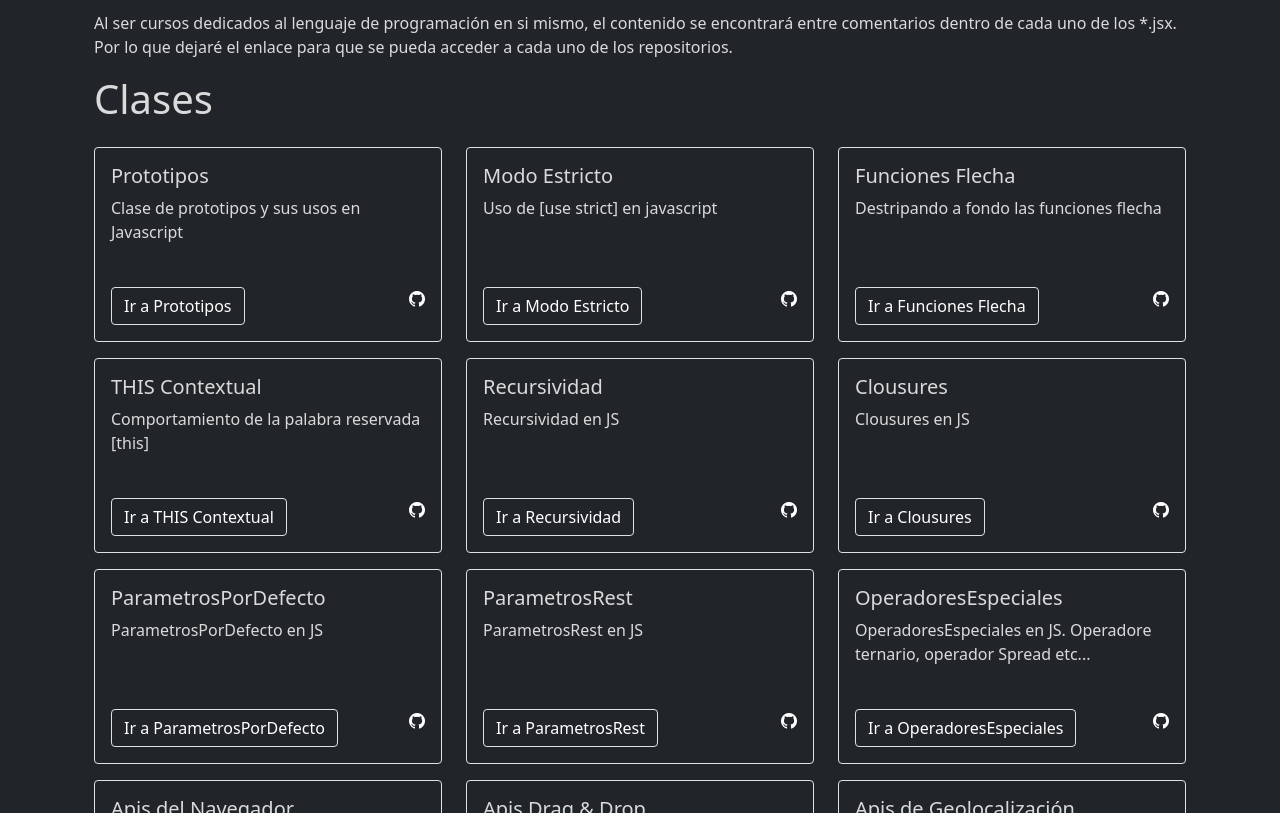
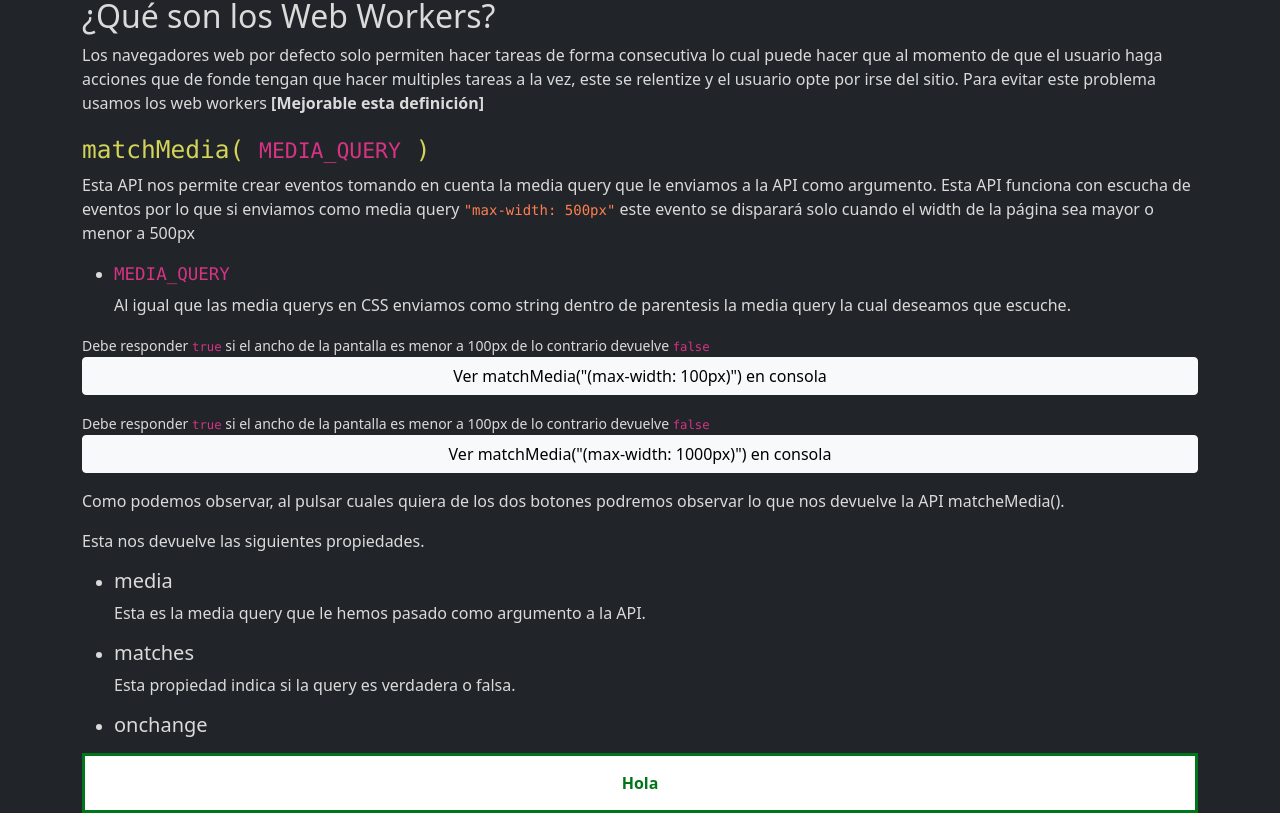
Before and after one commit to sberrus/masterJS, a React (Create React App) app: page /ApiWebWorkers in a window 1280 px wide. Before the commit this address led to /. Shown: the part 267-1080 px from the top of the page. Built offline with nearby package versions, Linux system fonts and the light colour scheme.

Commit message:
Viendo API WebWorkers - matchMedia()

```diff
--- a/src/App.jsx
+++ b/src/App.jsx
@@ -16,6 +16,7 @@ import ApiGeolocalizacion from "./componentes/Clases/ApiGeolocalizacion";
 import ApiHistory from "./componentes/Clases/ApiHistory";
 import ApiFileReader from "./componentes/Clases/ApiFileReader";
 import ApiIndexedDB from "./componentes/Clases/ApiIndexedDB";
+import ApiWebWorkers from "./componentes/Clases/ApiWebWorkers";
 
 import { BrowserRouter as Router, Switch, Route, Redirect } from "react-router-dom";
 import { useEffect } from "react";
@@ -49,6 +50,7 @@ function App() {
                         <Route path="/ApiHistory" component={ApiHistory} />
                         <Route path="/ApiFileReader" component={ApiFileReader} />
                         <Route path="/ApiIndexedDB" component={ApiIndexedDB} />
+                        <Route path="/ApiWebWorkers" component={ApiWebWorkers} />
 
                         <Redirect to="/" />
                     </Switch>
--- /dev/null
+++ b/src/componentes/Clases/ApiWebWorkers.jsx
@@ -0,0 +1,116 @@
+import React, { useEffect } from "react";
+import Alerts from "../Alerts/Alerts";
+import "./CustomStyles/webworkers.css";
+
+const ApiWebWorkers = () => {
+    useEffect(() => {
+        const mq = matchMedia("(max-width: 500px)");
+        const cajaEjemplo = document.querySelector("#cajaEjemplo");
+        mq.addEventListener("change", () => {
+            mq.matches
+                ? cajaEjemplo.classList.replace("cajaBlanca", "cajaNegra")
+                : cajaEjemplo.classList.replace("cajaNegra", "cajaBlanca");
+            console.log("La pantalla es menor a 500px?", mq.matches);
+        });
+    }, []);
+
+    return (
+        <div>
+            <div className="container" id="header">
+                <Alerts alert={"primary"} msg={"texto de prueba"} />
+            </div>
+            <div id="body">
+                <h1 className="display-3">Web Workers</h1>
+                <div id="content">
+                    <section id="intro">
+                        <h2>¿Qué son los Web Workers?</h2>
+                        <p>
+                            Los navegadores web por defecto solo permiten hacer tareas de forma consecutiva lo cual puede
+                            hacer que al momento de que el usuario haga acciones que de fonde tengan que hacer multiples
+                            tareas a la vez, este se relentize y el usuario opte por irse del sitio. Para evitar este
+                            problema usamos los web workers <b>[Mejorable esta definición] </b>
+                        </p>
+                    </section>
+                    <section id="matchmedia">
+                        <article id="definicion">
+                            <h3>
+                                <code className="arrowFunction">
+                                    matchMedia( <code>MEDIA_QUERY</code> )
+                                </code>
+                            </h3>
+                            <p>
+                                Esta API nos permite crear eventos tomando en cuenta la media query que le enviamos a la API
+                                como argumento. Esta API funciona con escucha de eventos por lo que si enviamos como media
+                                query <code className="string">"max-width: 500px"</code> este evento se disparará solo cuando
+                                el width de la página sea mayor o menor a 500px
+                            </p>
+                        </article>
+                        <article id="comportamiento">
+                            <ul>
+                                <li>
+                                    <h5>
+                                        <code>MEDIA_QUERY</code>
+                                    </h5>
+                                    <p>
+                                        Al igual que las media querys en CSS enviamos como string dentro de parentesis la
+                                        media query la cual deseamos que escuche.
+                                    </p>
+                                </li>
+                            </ul>
+
+                            <small>
+                                Debe responder <code>true</code> si el ancho de la pantalla es menor a 100px de lo contrario
+                                devuelve <code>false</code>{" "}
+                            </small>
+                            <button
+                                className="btn btn-light col-12 mb-3"
+                                onClick={() => {
+                                    console.log(matchMedia("(max-width: 100px)"));
+                                }}
+                            >
+                                Ver matchMedia("(max-width: 100px)") en consola
+                            </button>
+                            <small>
+                                Debe responder <code>true</code> si el ancho de la pantalla es menor a 100px de lo contrario
+                                devuelve <code>false</code>{" "}
+                            </small>
+                            <button
+                                className="btn btn-light col-12 mb-3"
+                                onClick={() => {
+                                    console.log(matchMedia("(max-width: 1000px)"));
+                                }}
+                            >
+                                Ver matchMedia("(max-width: 1000px)") en consola
+                            </button>
+                            <p>
+                                Como podemos observar, al pulsar cuales quiera de los dos botones podremos observar lo que
+                                nos devuelve la API matcheMedia().
+                            </p>
+                            <p>Esta nos devuelve las siguientes propiedades.</p>
+                            <ul>
+                                <li>
+                                    <h5>media</h5>
+                                    <p>Esta es la media query que le hemos pasado como argumento a la API.</p>
+                                </li>
+                                <li>
+                                    <h5>matches</h5>
+                                    <p>Esta propiedad indica si la query es verdadera o falsa.</p>
+                                </li>
+                                <li>
+                                    <h5>onchange</h5>
+                                </li>
+                            </ul>
+                        </article>
+                        <article id="ejemplo">
+                            <div id="cajaEjemplo" className="cajaBlanca">
+                                Hola
+                            </div>
+                        </article>
+                    </section>
+                </div>
+            </div>
+        </div>
+    );
+};
+
+export default ApiWebWorkers;
--- /dev/null
+++ b/src/componentes/Clases/CustomStyles/webworkers.css
@@ -0,0 +1,20 @@
+* {
+    --blue: #7cf0ff;
+    --green: #007519;
+}
+
+.cajaBlanca {
+    border: 3px solid var(--green);
+    color: var(--green);
+    background-color: hsl(7, 100%, 100%);
+}
+.cajaNegra {
+    background-color: hsl(7, 100%, 0%);
+    color: var(--blue);
+    border: 3px solid var(--blue);
+}
+#cajaEjemplo {
+    font-weight: bold;
+    padding: 15px;
+    text-align: center;
+}
--- a/src/componentes/Clases/Index.jsx
+++ b/src/componentes/Clases/Index.jsx
@@ -79,6 +79,11 @@ const Index = () => {
             desc: "null",
             url: "/ApiIndexedDB",
         },
+        {
+            titulo: "API Web Workers",
+            desc: "A trabajar robotsitos!",
+            url: "/ApiWebWorkers",
+        },
     ]);
 
     return (
```
